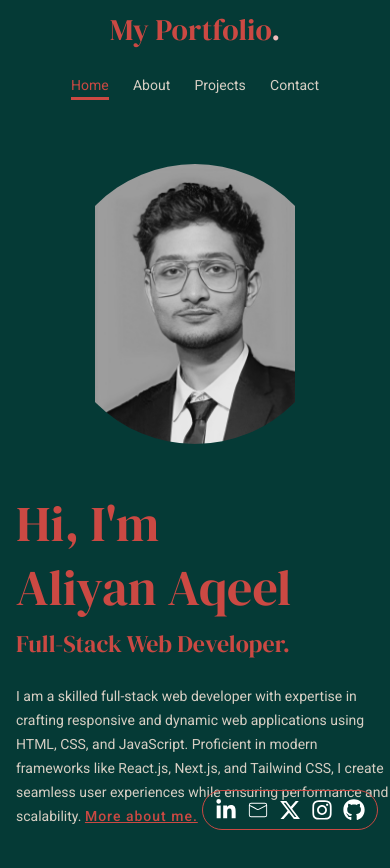
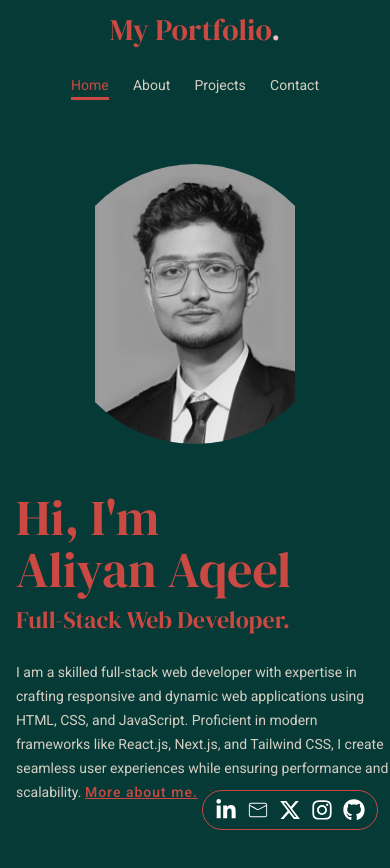
Before and after one commit to Aliyano0/Personal-Portfolio, a Next.js app: page / in a window 390 px wide. Shown: the top 868 px of the page. Built offline with nearby package versions, Linux system fonts and the light colour scheme.

Commit message:
minor changes

```diff
--- a/src/app/components/SkillsSection.tsx
+++ b/src/app/components/SkillsSection.tsx
@@ -144,7 +144,7 @@ export default function SkillsSection() {
       </div>
 
       {/* ── Tab bar ── */}
-      <div className={`skill-btn w-full flex justify-end relative -left-5 items-center mt-5 mx-4 text-lg sm:text-xl text-main-para mb-6`}>
+      <div className={`skill-btn w-full flex justify-end relative -left-5 items-center mt-5 mx-4  text-base sm:text-lg md:text-xl text-main-para mb-6`}>
         <ul className="flex gap-6 sm:gap-8 justify-between items-center font-roboto">
           {tabs.map(({ key, label, icon }) => (
             <li
--- a/src/app/layout.tsx
+++ b/src/app/layout.tsx
@@ -2,7 +2,6 @@ import type { Metadata } from "next";
 import { DM_Serif_Display, Roboto } from "next/font/google";
 import "./globals.css";
 import Navbar from "./components/Navbar";
-import BfcacheProvider from './components/BfcacheProvider';
 
 const dm_serif_display_init = DM_Serif_Display({
   variable: "--font-dmSerifDisplay",
@@ -32,7 +31,7 @@ export default function RootLayout({
         className={`${dm_serif_display_init.variable} ${roboto_init.variable} antialiased`}
       >
         <Navbar />
-          {children}
+        {children}
       </body>
     </html>
   );
--- a/src/app/page.tsx
+++ b/src/app/page.tsx
@@ -8,7 +8,7 @@ export default function Home() {
   return (
     <main className="HomeContainer w-full h-full ">
       <section className="w-full pl-4 xs:pl-6 sm:pl-8 md:pl-15 lg:px-18 flex flex-col-reverse items-center justify-center md:flex-row md:items-start md:justify-between mb-20">
-        <motion.div initial={{ translateX: -180, opacity: 0 }} animate={{ translateX: 0, opacity: 1 }} transition={{ duration: 0.8, ease: "easeOut" }} className="HeroHeading pt-12 md:pt-20 xl:pt-30 w-full md:w-[70%] font-dm-serif-display text-[50px] leading-16 xs:text-[60px] xs:leading-18 sm:text-[70px] sm:leading-22 md:text-[90px] md:leading-25 lg:text-[125px] lg:leading-32 xl:text-[130px] xl:leading-33 text-main-text">
+        <motion.div initial={{ translateX: -180, opacity: 0 }} animate={{ translateX: 0, opacity: 1 }} transition={{ duration: 0.8, ease: "easeOut" }} className="HeroHeading pt-12 md:pt-20 xl:pt-30 w-full md:w-[70%] font-dm-serif-display text-[50px] leading-13 xs:text-[60px] xs:leading-16 sm:text-[70px] sm:leading-18 md:text-[90px] md:leading-22 lg:text-[125px] lg:leading-32 xl:text-[130px] xl:leading-33 text-main-text">
           <h1>Hi, I&apos;m</h1>
           <div className="sm:max-w-145 md:max-w-221.5 Name">
             <h1 className="inline-block">Aliyan Aqeel</h1>
```
